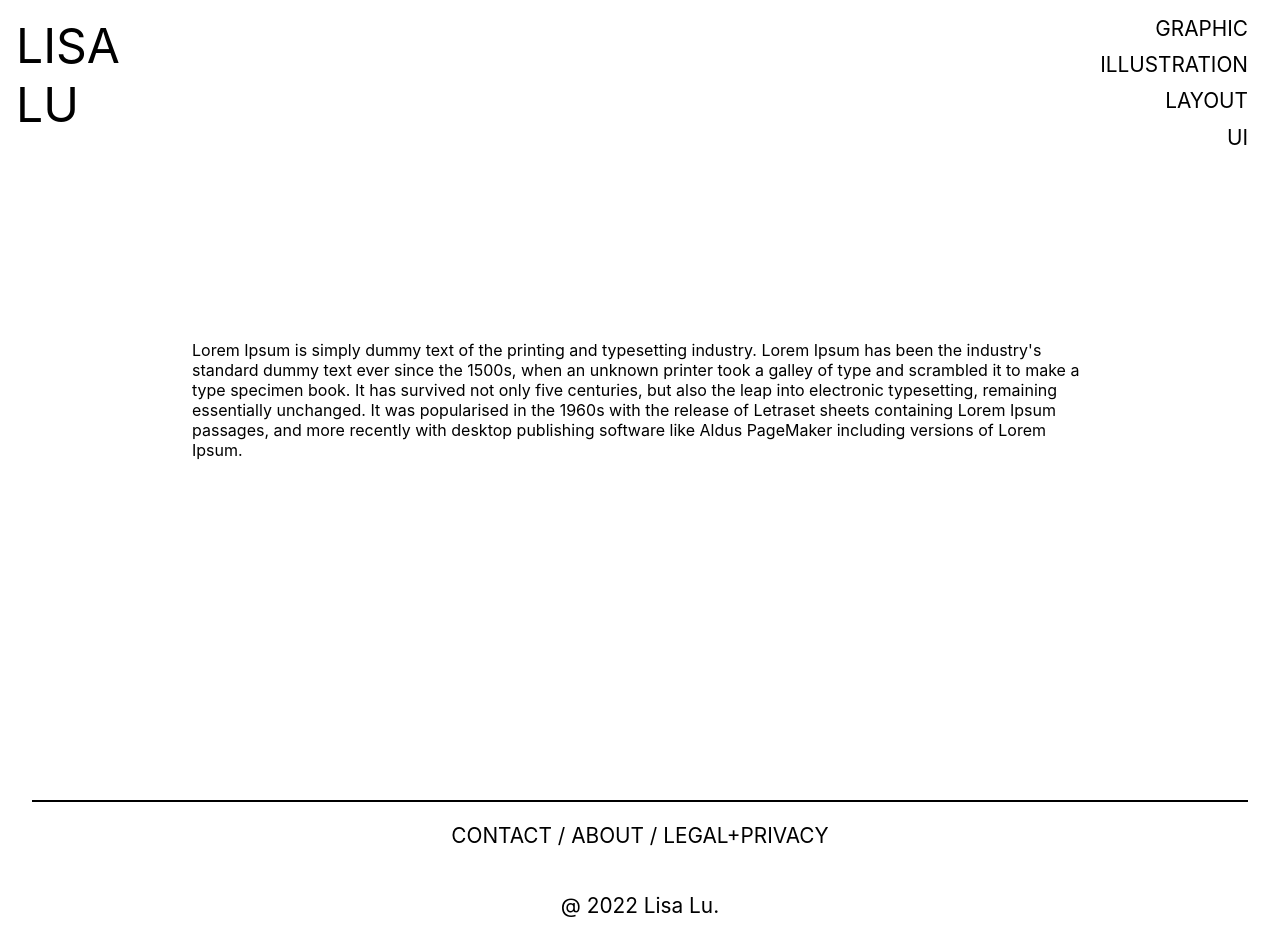
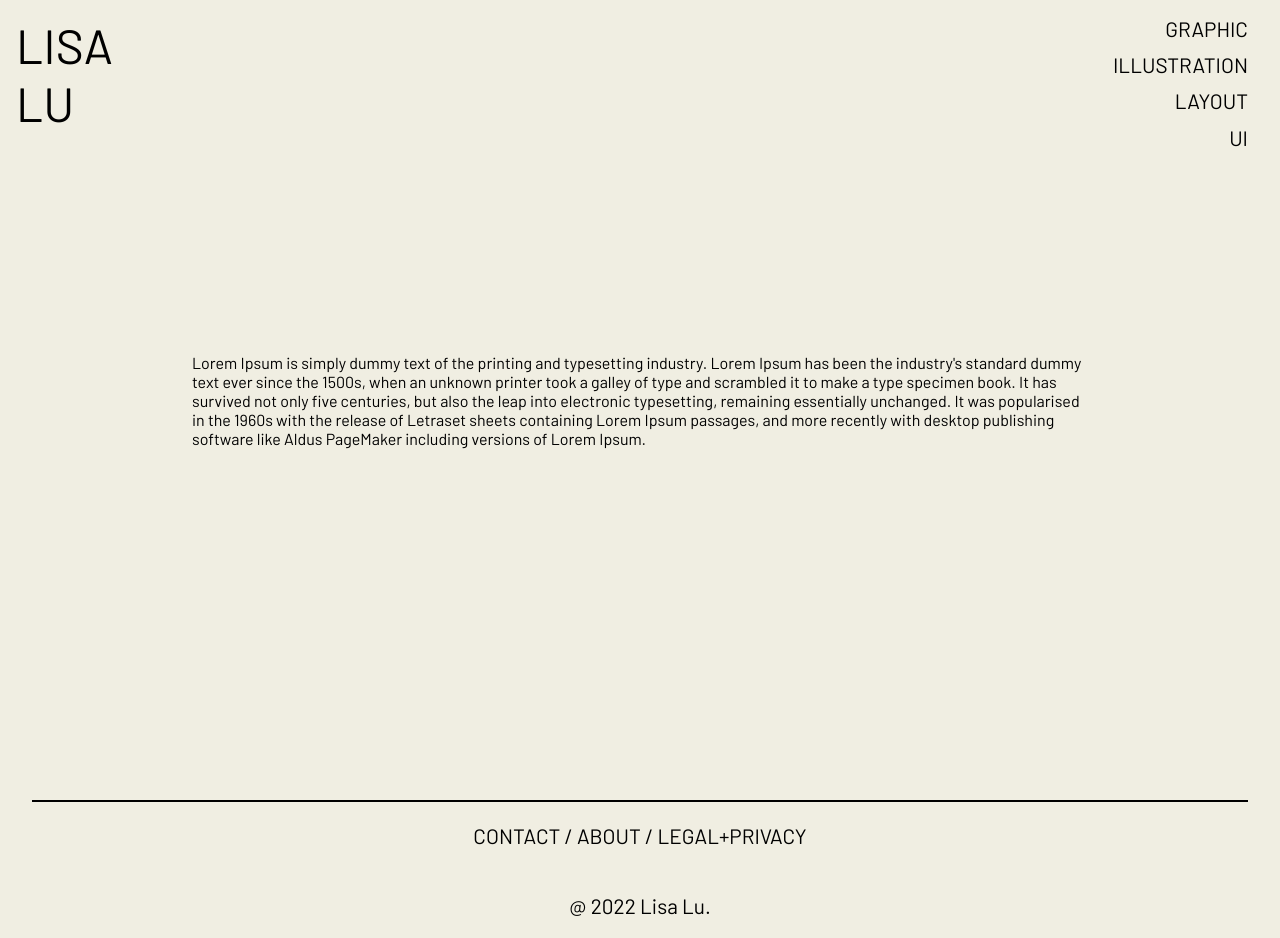
Before and after one commit to lisa-von-mond/my-space, a Next.js app: page / in a window 1280 px wide. Built offline with nearby package versions, Linux system fonts and the light colour scheme.

Commit message:
import arlow font

```diff
--- a/pages/index.js
+++ b/pages/index.js
@@ -13,7 +13,7 @@ export default function Home() {
         <link rel="icon" href="" />
       </Head>
 
-<Header/>
+      <Header/>
 
       <main className={styles.main}>
 
--- a/styles/globals.css
+++ b/styles/globals.css
@@ -1,9 +1,13 @@
+@import url('https://fonts.googleapis.com/css2?family=Barlow:ital,wght@0,100;0,200;0,300;0,400;0,500;0,600;0,700;0,800;0,900;1,100;1,200;1,300;1,400;1,500;1,600;1,700;1,800;1,900&display=swap');
+
+
 html,
 body {
   padding: 0;
   margin: 0;
-  font-family: -apple-system, BlinkMacSystemFont, Segoe UI, Roboto, Oxygen,
-    Ubuntu, Cantarell, Fira Sans, Droid Sans, Helvetica Neue, sans-serif;
+  font-family: 'Barlow', sans-serif;
+  color:black;
+  background-color:rgb(240, 238, 226);
 }
 
 a {
@@ -15,6 +19,8 @@ a {
   box-sizing: border-box;
 }
 
+
+/*
 @media (prefers-color-scheme: dark) {
   html {
     color-scheme: dark;
@@ -24,3 +30,15 @@ a {
     background: black;
   }
 }
+
+@media (prefers-color-scheme: light) {
+  html {
+    color-scheme: light;
+  }
+  body {
+    color: black;
+    background: white;
+  }
+}
+
+*/
```
